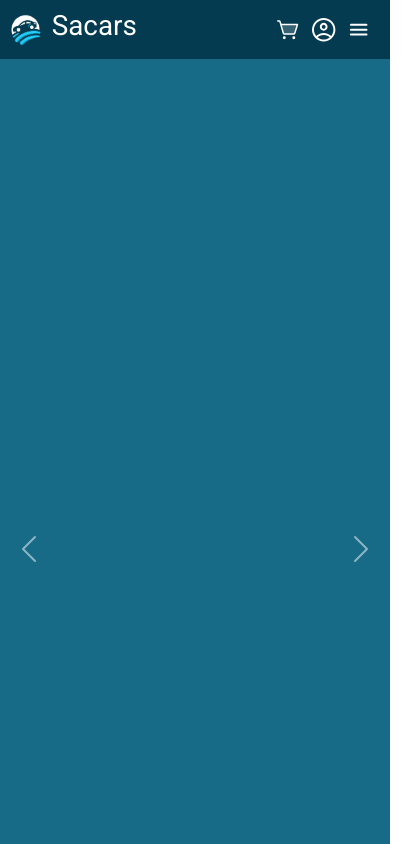
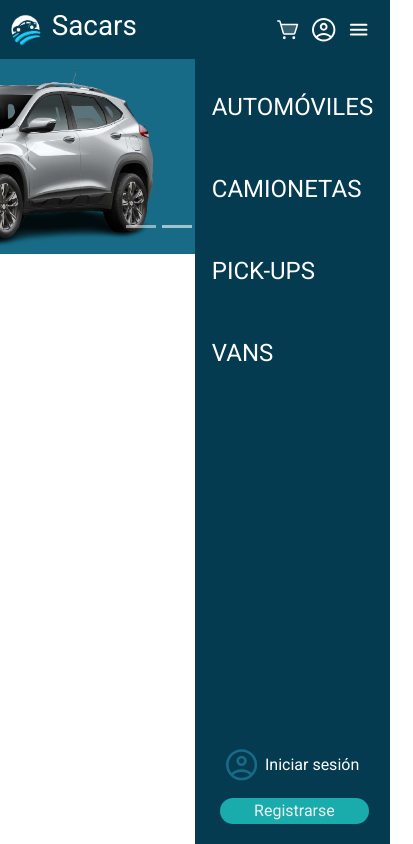
Before and after one commit to JulianCastillo14/SaCars, a React (Create React App) app: page / in a window 390 px wide. Both pictures are taken after a click on the icon 359 px from the left and 29 px from the top of the page. Shown: the top 844 px of the page, 413 px wide, since content can reach past the window. Built offline with nearby package versions, Linux system fonts and the light colour scheme.

Commit message:
Adaptando carrusel a tabletas y celulares

```diff
--- a/src/frontend/components/Opciones-nav.jsx
+++ b/src/frontend/components/Opciones-nav.jsx
@@ -1,10 +1,9 @@
 import React from 'react'
 import '../styles/Opciones-nav.css'
-import './Opciones-nav.jsx'
 
 const opciones = () => {
   return (
-    <div id='container'>
+    <div id='opciones-nav'>
       <aside id="aside-nav">
         <a href="#" >AUTOMÓVILES</a><br />
         <a href="#" >CAMIONETAS</a><br />
--- a/src/frontend/screens/Inicio.jsx
+++ b/src/frontend/screens/Inicio.jsx
@@ -21,7 +21,6 @@ const Inicio = () => {
       <HeaderSB onToggleOpciones={handleToggleOpciones}></HeaderSB>
       {showOpciones && <OpcionesSB></OpcionesSB>}
       <Carrusel imagenes={imagenesInicio} />
-
     </div>
   )
 }
--- a/src/frontend/styles/Carrusel.css
+++ b/src/frontend/styles/Carrusel.css
@@ -3,6 +3,8 @@
   color: #053B50;
 }
 #carrusel{
+    position: relative;
+    z-index: 1;
     background-color: #176B87;
 }
 .carousel-item img {
--- a/src/frontend/styles/Header.css
+++ b/src/frontend/styles/Header.css
@@ -63,7 +63,6 @@
         width: 8vw;
     }
 }
-
 @media only screen and (max-width: 768px) {
     #navBar{
         width: 50vw;
@@ -79,7 +78,6 @@
         margin: 0 2vw;
     }
 }
-
 @media only screen  and (max-width: 391px) {
     #navBar{
         display: none;
--- a/src/frontend/styles/Opciones-nav.css
+++ b/src/frontend/styles/Opciones-nav.css
@@ -2,12 +2,13 @@
 *{
     font-family: 'Roboto', sans-serif;
 }
-#container{
-    margin: 0;
+#opciones-nav{
+    position: absolute;
+    z-index: 2;
+    right: 0;
     background-color: #053B50;
     width: 40vw;
     height: 93vh;
-    float: right;
     display: flex;
     flex-direction: column;
     align-items: center;
@@ -40,7 +41,7 @@ a{
     color: #176B87;
 }
 #registrarse{
-    margin-top: 2vh;
+    margin-top: 1vh;
 }
 #registrarse > button{
     margin-left: 1vw;
@@ -54,15 +55,15 @@ a{
 }
 
 @media only screen and (max-width: 391px) {
-    #container{
-        width: 100vw;
+    #opciones-nav{
+        width: 50vw;
     }
     #logo-is{
         height: 8vh;
         width: 8vw;
     }
     #iniciar-sesion{
-        margin-top: 46vh;
+        margin-top: 42vh;
     }
     #registrarse{
         margin-top: 0;
@@ -72,7 +73,7 @@ a{
     }
 }
 @media only screen and (min-width: 1440px) {
-    #container{
+    #opciones-nav{
         display: none;
     }
 }
```
Also changed, not shown: src/frontend/assets/images/Inicio/auto1.jpg (deleted).
